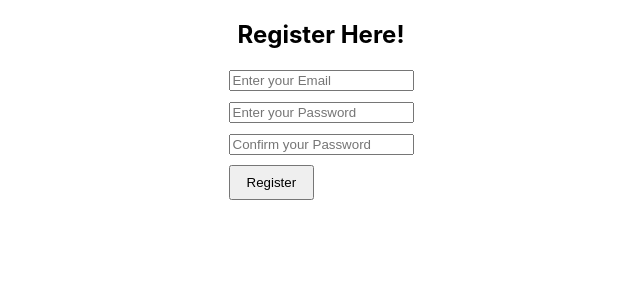
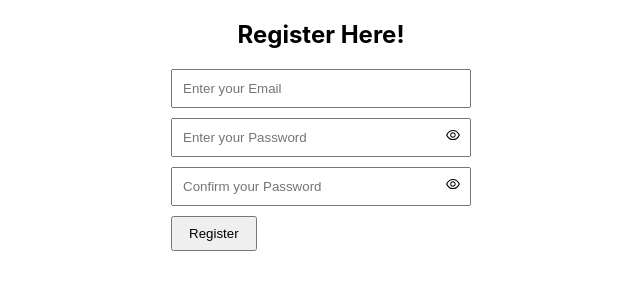
Before and after one commit to nst-sdc/Fix-Time, a React (Create React App) app in the folder client/: page / in a window 1280 px wide. Shown: the top 300 px of the page, without its empty margins (319-959 px from the left). Built offline with nearby package versions, Linux system fonts and the light colour scheme.

Commit message:
Added Password visibility toggle

```diff
--- a/client/src/pages/register.js
+++ b/client/src/pages/register.js
@@ -1,22 +1,84 @@
-import React,{useState} from "react"
-function Register(){
-    const [email,setEmail]=useState("")
-    const [passwd,setPasswd]=useState("")
-    const [confirmPasswd,setConfirmPasswd]=useState("")
-    return (<div style={{ display:"grid", placeItems: "center"}}>
+import React, { useState } from "react";
+import { AiOutlineEye, AiOutlineEyeInvisible } from "react-icons/ai";
+
+function Register() {
+    const [email, setEmail] = useState("");
+    const [passwd, setPasswd] = useState("");
+    const [confirmPasswd, setConfirmPasswd] = useState("");
+    const [showPass, setShowPass] = useState(false);
+    const [showConfirmPass, setShowConfirmPass] = useState(false);
+
+    const inputStyle = {
+        width: "300px",
+        padding: "10px",
+        paddingRight: "40px", // space for the icon
+        boxSizing: "border-box"
+    };
+
+    return (
+        <div style={{ display: "grid", placeItems: "center" }}>
             <h2>Register Here!</h2>
-        <form>
+            <form style={{ position: "relative" }}>
                 <div style={{ marginBottom: "10px" }}>
-                <input type="email" placeholder="Enter your Email" onChange={(e) => setEmail(e.target.value)} required/>
+                    <input
+                        type="email"
+                        placeholder="Enter your Email"
+                        onChange={(e) => setEmail(e.target.value)}
+                        required
+                        style={inputStyle}
+                    />
                 </div>
-            <div style={{ marginBottom: "10px" }}>
-                <input type="password" placeholder="Enter your Password" onChange={(e)=> setPasswd(e.target.value)} required/>
+
+                <div style={{ marginBottom: "10px", position: "relative" }}>
+                    <input
+                        type={showPass ? "text" : "password"}
+                        placeholder="Enter your Password"
+                        onChange={(e) => setPasswd(e.target.value)}
+                        required
+                        style={inputStyle}
+                    />
+                    <span
+                        onClick={() => setShowPass(!showPass)}
+                        style={{
+                            position: "absolute",
+                            right: "10px",
+                            top: "50%",
+                            transform: "translateY(-50%)",
+                            cursor: "pointer"
+                        }}
+                    >
+                        {showPass ? <AiOutlineEyeInvisible /> : <AiOutlineEye />}
+                    </span>
                 </div>
-            <div style={{ marginBottom: "10px" }}>
-                <input type="password" placeholder="Confirm your Password" onChange={(e)=> setConfirmPasswd(e.target.value)} required/>
+
+                <div style={{ marginBottom: "10px", position: "relative" }}>
+                    <input
+                        type={showConfirmPass ? "text" : "password"}
+                        placeholder="Confirm your Password"
+                        onChange={(e) => setConfirmPasswd(e.target.value)}
+                        required
+                        style={inputStyle}
+                    />
+                    <span
+                        onClick={() => setShowConfirmPass(!showConfirmPass)}
+                        style={{
+                            position: "absolute",
+                            right: "10px",
+                            top: "50%",
+                            transform: "translateY(-50%)",
+                            cursor: "pointer"
+                        }}
+                    >
+                        {showConfirmPass ? <AiOutlineEyeInvisible /> : <AiOutlineEye />}
+                    </span>
                 </div>
-            <button type="submit" style={{ padding: "8px 16px" }}> Register </button>
+
+                <button type="submit" style={{ padding: "8px 16px" }}>
+                    Register
+                </button>
             </form>
-    </div>)
+        </div>
+    );
 }
-export default Register
+
+export default Register;
--- /dev/null
+++ b/package.json
@@ -0,0 +1,5 @@
+{
+  "dependencies": {
+    "react-icons": "^5.5.0"
+  }
+}
```
Also changed, not shown: 1 other file (tests, documents, lock files or other folders). Lines whose indentation alone changed are shown as unchanged.
